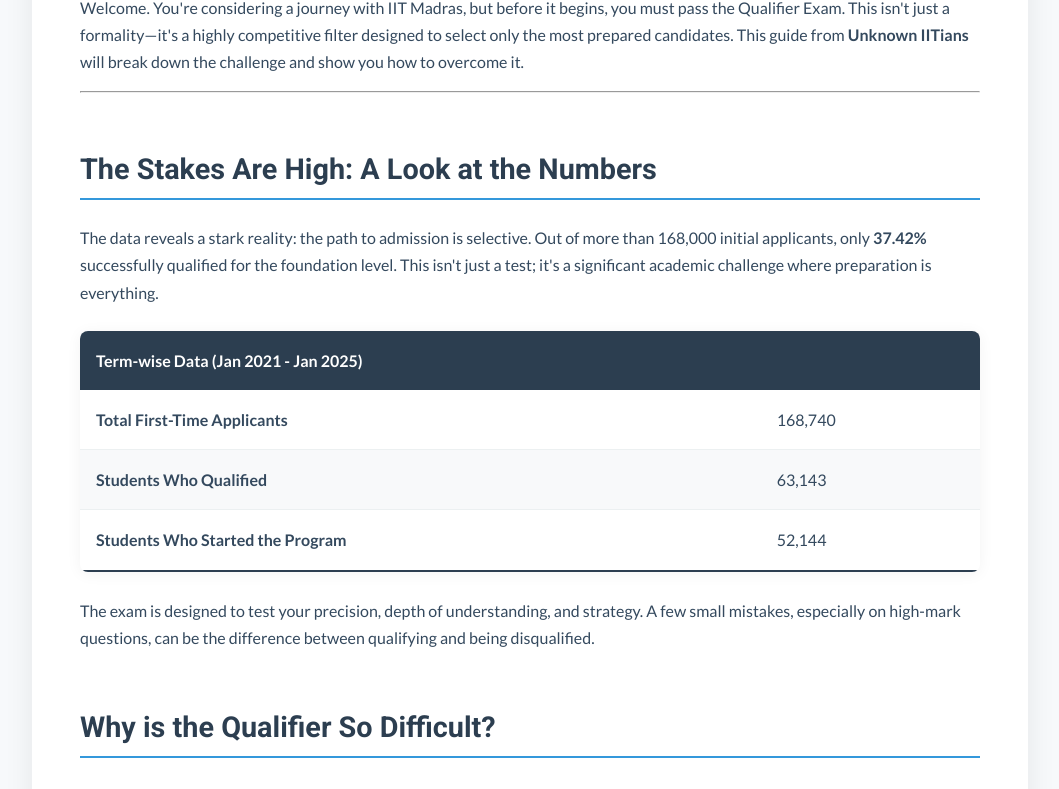
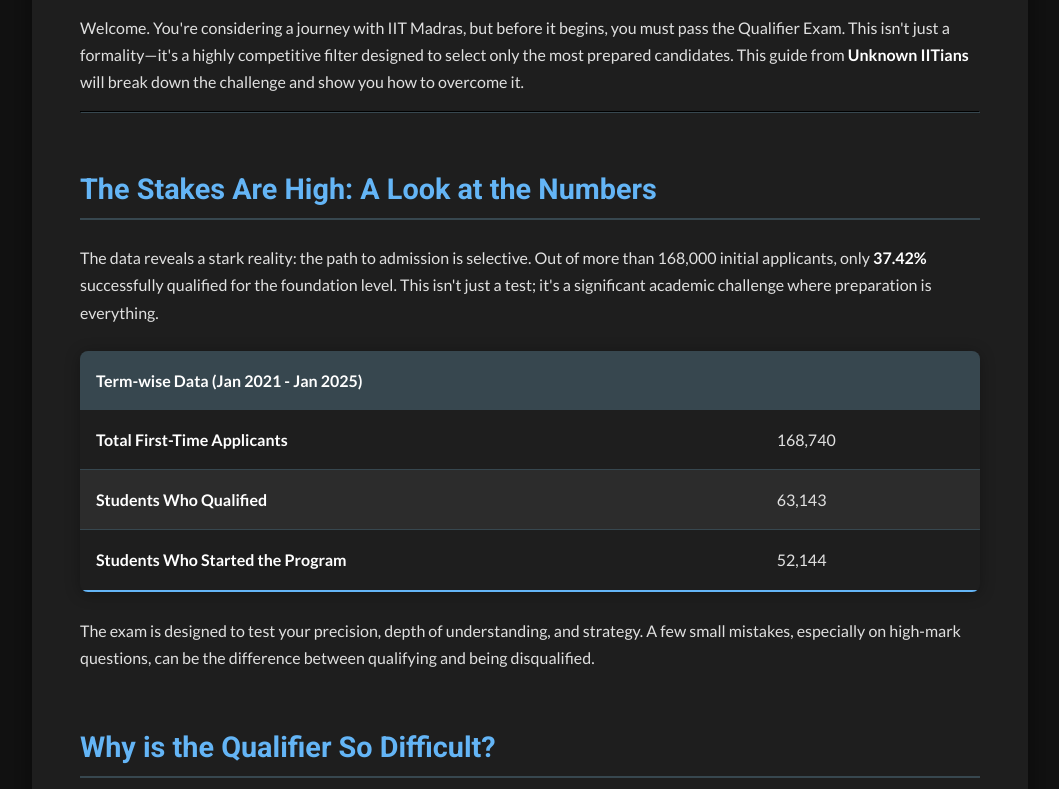
Before and after one commit to mishratejash01/host, a plain HTML site: page index.html in a window 1280 px wide. Shown: the part 174-963 px from the top of the page, without its empty margins (110-1169 px from the left). Drawn offline with Linux system fonts and the light colour scheme.

Commit message:
Update index.html

```diff
--- a/index.html
+++ b/index.html
@@ -8,37 +8,36 @@
         @import url('https://fonts.googleapis.com/css2?family=Roboto:wght@400;700&family=Lato:wght@400;700&display=swap');
 
         :root {
-            --primary-color: #2c3e50;
-            --secondary-color: #3498db;
-            --accent-color: #e74c3c;
-            --light-gray: #ecf0f1;
-            --dark-gray: #34495e;
-            --background-color: #f7f9fb;
-            --white: #ffffff;
+            --primary-heading-color: #64b5f6; /* Lighter Blue for headings */
+            --accent-color: #e57373; /* Softer Red for accents */
+            --background-dark: #121212;
+            --surface-dark: #1e1e1e;
+            --text-primary: #e0e0e0;
+            --text-secondary: #b0bec5;
+            --border-color: #37474f;
         }
 
         body {
             font-family: 'Lato', sans-serif;
             line-height: 1.7;
-            color: var(--dark-gray);
-            background-color: var(--background-color);
+            color: var(--text-primary);
+            background-color: var(--background-dark);
             margin: 0;
-            padding: 0;
+            padding: 20px;
         }
 
         .container {
             max-width: 900px;
             margin: 2em auto;
-            background-color: var(--white);
+            background-color: var(--surface-dark);
             padding: 2em 3em;
             border-radius: 12px;
-            box-shadow: 0 10px 30px rgba(0,0,0,0.08);
-            border-top: 5px solid var(--secondary-color);
+            box-shadow: 0 10px 30px rgba(0,0,0,0.5);
+            border-top: 5px solid var(--primary-heading-color);
         }
 
         h1, h2, h3 {
             font-family: 'Roboto', sans-serif;
-            color: var(--primary-color);
             line-height: 1.3;
         }
 
@@ -46,19 +45,20 @@
             text-align: center;
             font-size: 2.5em;
             margin-bottom: 0.5em;
-            color: var(--primary-color);
+            color: #ffffff;
         }
 
         h2 {
             font-size: 1.8em;
-            border-bottom: 2px solid var(--secondary-color);
+            color: var(--primary-heading-color);
+            border-bottom: 2px solid var(--border-color);
             padding-bottom: 10px;
             margin-top: 2em;
         }
 
         h3 {
             font-size: 1.4em;
-            color: var(--secondary-color);
+            color: #bb86fc; /* A vibrant accent for subheadings */
             margin-top: 1.5em;
         }
 
@@ -67,7 +67,7 @@
             border-collapse: collapse;
             margin: 25px 0;
             font-size: 1em;
-            box-shadow: 0 2px 15px rgba(0,0,0,0.05);
+            box-shadow: 0 2px 15px rgba(0,0,0,0.3);
             border-radius: 8px;
             overflow: hidden;
         }
@@ -78,21 +78,21 @@
         }
 
         thead th {
-            background-color: var(--primary-color);
-            color: var(--white);
+            background-color: #37474f;
+            color: #ffffff;
             font-weight: 700;
         }
 
         tbody tr {
-            border-bottom: 1px solid var(--light-gray);
+            border-bottom: 1px solid var(--border-color);
         }
 
         tbody tr:nth-of-type(even) {
-            background-color: #f8f9fa;
+            background-color: #2c2c2c;
         }
 
         tbody tr:last-of-type {
-            border-bottom: 2px solid var(--primary-color);
+            border-bottom: 2px solid var(--primary-heading-color);
         }
 
         .button-wrapper {
@@ -102,20 +102,20 @@
 
         .button {
             display: inline-block;
-            background: linear-gradient(90deg, var(--accent-color), #c0392b);
-            color: var(--white);
+            background: linear-gradient(90deg, #bb86fc, #903dfa);
+            color: #ffffff;
             padding: 15px 35px;
             text-decoration: none;
             border-radius: 50px;
             font-weight: bold;
             font-size: 1.2em;
             transition: transform 0.3s ease, box-shadow 0.3s ease;
-            box-shadow: 0 4px 15px rgba(231, 76, 60, 0.4);
+            box-shadow: 0 4px 15px rgba(187, 134, 252, 0.3);
         }
 
         .button:hover {
             transform: translateY(-3px);
-            box-shadow: 0 7px 20px rgba(231, 76, 60, 0.5);
+            box-shadow: 0 7px 20px rgba(187, 134, 252, 0.4);
         }
 
         ul {
@@ -133,12 +133,12 @@
             content: '✓';
             position: absolute;
             left: 0;
-            color: var(--secondary-color);
+            color: var(--primary-heading-color);
             font-weight: bold;
         }
 
         .note {
-            background-color: #fffbe6;
+            background-color: #3c381c;
             border-left: 5px solid #f9ca24;
             padding: 20px;
             margin-top: 1.5em;
@@ -149,9 +149,15 @@
             color: var(--accent-color);
             font-weight: bold;
             font-style: italic;
-            background: linear-gradient(90deg, var(--accent-color), #c0392b);
-            -webkit-background-clip: text;
-            -webkit-text-fill-color: transparent;
+            text-shadow: 0 0 5px rgba(229, 115, 115, 0.7);
+        }
+
+        p, li {
+            color: var(--text-primary);
+        }
+
+        strong {
+             color: #ffffff;
         }
 
     </style>
@@ -163,7 +169,7 @@
 
         <p>Welcome. You're considering a journey with IIT Madras, but before it begins, you must pass the Qualifier Exam. This isn't just a formality—it's a highly competitive filter designed to select only the most prepared candidates. This guide from <strong>Unknown IITians</strong> will break down the challenge and show you how to overcome it.</p>
 
-        <hr>
+        <hr style="border-color: var(--border-color);">
 
         <h2>The Stakes Are High: A Look at the Numbers</h2>
 
```
